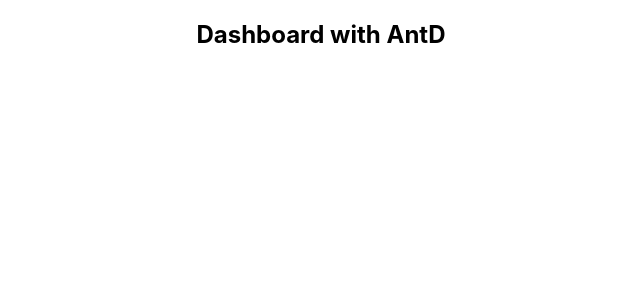
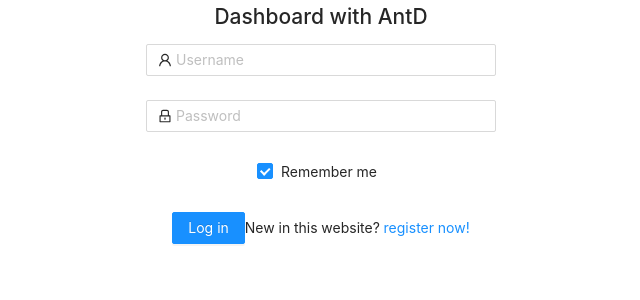
Before and after one commit to md-najmul-haque/dashboard-with-antd, a React (Create React App) app: page / in a window 1280 px wide. Shown: the top 300 px of the page, without its empty margins (319-959 px from the left). Built offline with nearby package versions, Linux system fonts and the light colour scheme.

Commit message:
routing added

```diff
--- a/package.json
+++ b/package.json
@@ -11,6 +11,8 @@
     "react": "^18.2.0",
     "react-dom": "^18.2.0",
     "react-firebase-hooks": "^5.0.3",
+    "react-router": "^6.4.0",
+    "react-router-dom": "^6.4.0",
     "react-scripts": "5.0.1",
     "web-vitals": "^2.1.4"
   },
--- a/src/App.js
+++ b/src/App.js
@@ -1,10 +1,17 @@
 import './App.css';
+import Login from './components/Authentication/Login/Login';
+import { Routes, Route } from "react-router-dom";
+import Dashboard from './components/Dashboard/Dashboard';
 
 function App() {
   return (
     <div className="App">
       <h2>Dashboard with AntD</h2>
-    </div>
+      <Routes>
+        <Route path="/dashboard" element={<Dashboard />} />
+        <Route path="/" element={<Login />} />
+      </Routes>
+    </div >
   );
 }
 
--- /dev/null
+++ b/src/components/Authentication/Login/Login.css
@@ -0,0 +1,10 @@
+.login-form {
+    display: flex;
+    justify-content: center;
+    align-items: center;
+}
+
+.form-style {
+    width: 350px;
+    margin: 0 auto;
+}
--- /dev/null
+++ b/src/components/Authentication/Login/Login.js
@@ -0,0 +1,70 @@
+import { Button, Checkbox, Form, Input } from 'antd';
+import React from 'react';
+import { LockOutlined, UserOutlined } from '@ant-design/icons';
+import { Link } from "react-router-dom"
+import './Login.css'
+
+const Login = () => {
+    const onFinish = (values) => {
+        console.log('Received values of form: ', values);
+    };
+
+    return (
+        <div className='login-form'>
+            <Form
+                className='form-style'
+                name="normal_login"
+                initialValues={{
+                    remember: true,
+                }}
+                onFinish={onFinish}
+            >
+                <Form.Item
+                    name="username"
+                    rules={[
+                        {
+                            required: true,
+                            message: 'Please input your Username!',
+                        },
+                    ]}
+                >
+                    <Input prefix={<UserOutlined />} placeholder="Username" />
+
+                </Form.Item>
+                <Form.Item
+                    name="password"
+                    rules={[
+                        {
+                            required: true,
+                            message: 'Please input your Password!',
+                        },
+                    ]}
+                >
+                    <Input
+                        prefix={<LockOutlined />}
+                        type="password"
+                        placeholder="Password"
+                    />
+                </Form.Item>
+                <Form.Item>
+                    <Form.Item name="remember" valuePropName="checked" noStyle>
+                        <Checkbox>Remember me</Checkbox>
+                    </Form.Item>
+
+                    {/* <a className="login-form-forgot" href="">
+                        Forgot password
+                    </a> */}
+                </Form.Item>
+
+                <Form.Item>
+                    <Button type="primary" htmlType="submit" className="login-form-button">
+                        Log in
+                    </Button>
+                    New in this website? <Link to="/">register now!</Link>
+                </Form.Item>
+            </Form>
+        </div>
+    );
+};
+
+export default Login;
--- /dev/null
+++ b/src/components/Dashboard/Dashboard.js
@@ -0,0 +1,11 @@
+import React from 'react';
+
+const Dashboard = () => {
+    return (
+        <div>
+            <h2>welcome to Dashboard</h2>
+        </div>
+    );
+};
+
+export default Dashboard;
--- a/src/index.css
+++ b/src/index.css
@@ -1,3 +1,5 @@
+@import '~antd/dist/antd.css';
+
 body {
   margin: 0;
   font-family: -apple-system, BlinkMacSystemFont, 'Segoe UI', 'Roboto', 'Oxygen',
--- a/src/index.js
+++ b/src/index.js
@@ -3,11 +3,14 @@
 import './index.css';
 import App from './App';
 import reportWebVitals from './reportWebVitals';
+import { BrowserRouter } from "react-router-dom";
 
 const root = ReactDOM.createRoot(document.getElementById('root'));
 root.render(
   <React.StrictMode>
-    <App />
+    <BrowserRouter>
+      <App />
+    </BrowserRouter>
   </React.StrictMode>
 );
 
```
Also changed, not shown: 1 other file (tests, documents, lock files or other folders).
